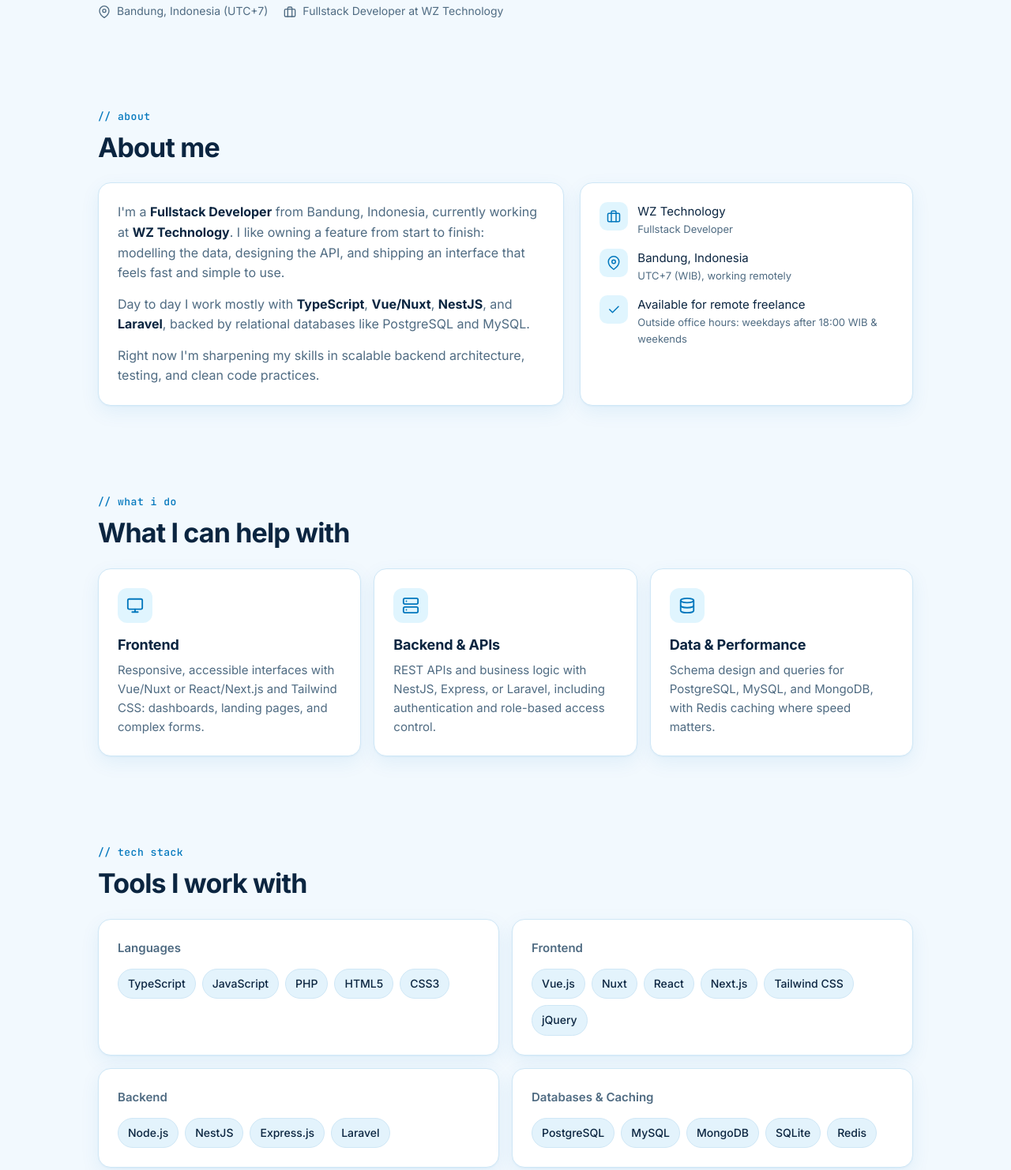
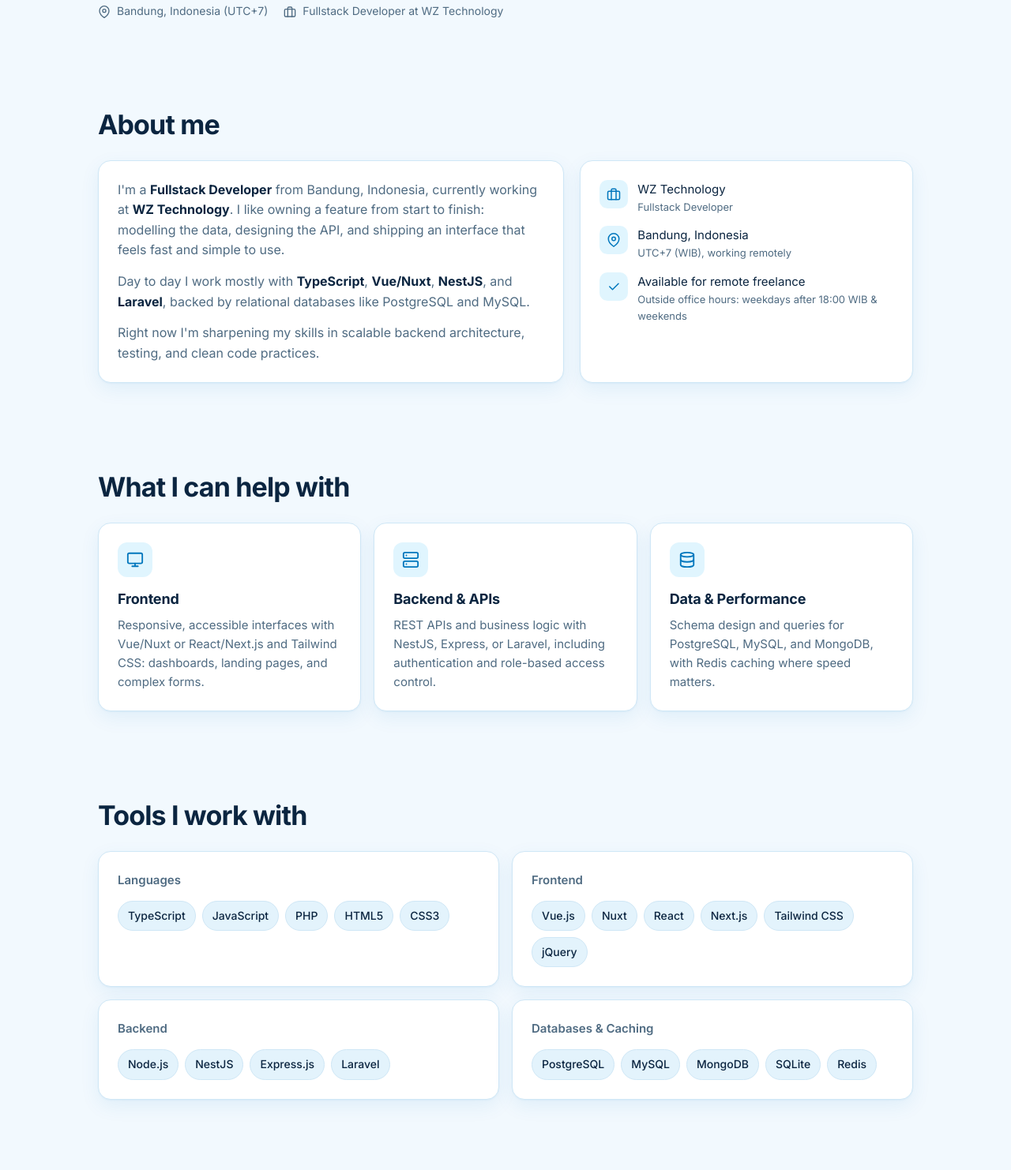
Before and after one commit to rikiafilafwork/rikiafilafwork.github.io, a plain HTML site: page index.html in a window 1280 px wide. Shown: the part 540-2022 px from the top of the page at 79% size. Drawn offline with Linux system fonts and the light colour scheme.

Commit message:
Remove // section labels
Co-Authored-By: Claude Opus 5.5 <noreply@anthropic.com>

```diff
--- a/index.html
+++ b/index.html
@@ -146,10 +146,6 @@
 
     /* Sections */
     section { padding: 56px 0; }
-    .section-label {
-      font-family: "JetBrains Mono", ui-monospace, monospace; font-size: 13px; color: var(--accent);
-      letter-spacing: .04em; margin: 0 0 8px;
-    }
     h2 { font-size: clamp(26px, 4vw, 34px); letter-spacing: -0.025em; margin: 0 0 24px; line-height: 1.2; }
 
     .card {
@@ -292,7 +288,6 @@
     <!-- About -->
     <section id="about">
       <div class="container">
-        <p class="section-label">// about</p>
         <h2>About me</h2>
         <div class="about-grid">
           <div class="card reveal">
@@ -323,7 +318,6 @@
     <!-- What I do -->
     <section id="services">
       <div class="container">
-        <p class="section-label">// what i do</p>
         <h2>What I can help with</h2>
         <div class="services">
           <div class="card service reveal">
@@ -348,7 +342,6 @@
     <!-- Stack -->
     <section id="stack">
       <div class="container">
-        <p class="section-label">// tech stack</p>
         <h2>Tools I work with</h2>
         <div class="stack-groups">
           <div class="card reveal">
@@ -374,7 +367,6 @@
     <!-- Projects -->
     <section id="projects">
       <div class="container">
-        <p class="section-label">// projects</p>
         <h2>Featured projects</h2>
         <div class="projects">
           <a class="card project reveal" href="https://github.com/rikiafilafwork/muhasabah-daily" target="_blank" rel="noopener">
@@ -416,7 +408,6 @@
     <section id="contact">
       <div class="container">
         <div class="card contact reveal">
-          <p class="section-label">// contact</p>
           <h2>Let's build something great together</h2>
           <p>Have a freelance project in mind? I take on remote work outside my office hours (weekdays after 18:00 WIB and weekends). The fastest way to reach me is by email.</p>
           <div class="hero-cta">
```
